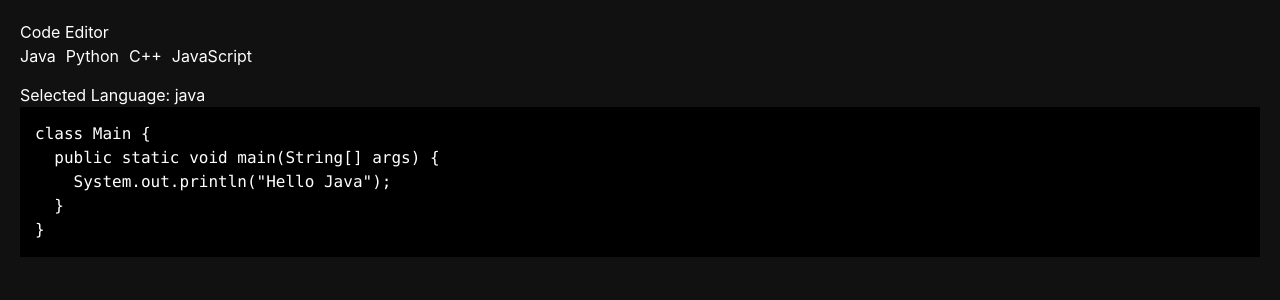
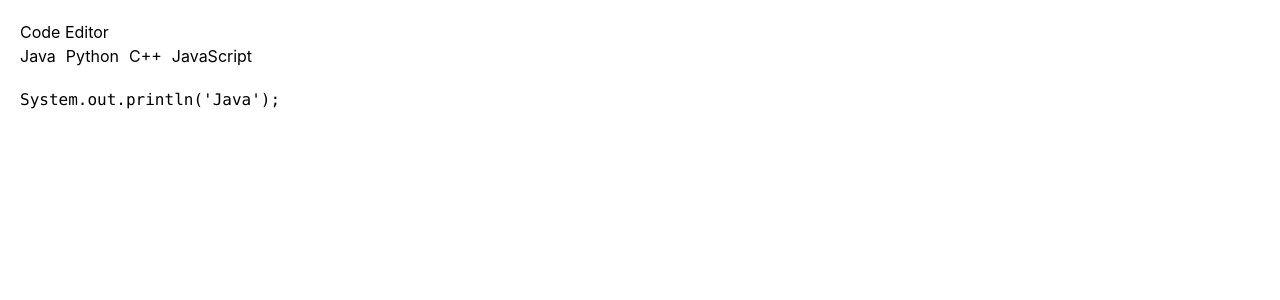
Before and after one commit to gnansiv06/placement-portal, a React (Vite) app: page /code in a window 1280 px wide. Shown: the top 300 px of the page. Built offline with nearby package versions, Linux system fonts and the light colour scheme.

Commit message:
force fix code editor buttons

```diff
--- a/src/pages/CodeEditor.jsx
+++ b/src/pages/CodeEditor.jsx
@@ -4,45 +4,38 @@ export default function CodeEditor() {
   const [language, setLanguage] = useState("java");
 
   const code = {
-    java: `class Main {
-  public static void main(String[] args) {
-    System.out.println("Hello Java");
-  }
-}`,
-    python: `print("Hello Python")`,
-    cpp: `#include<iostream>
-using namespace std;
-
-int main() {
-    cout << "Hello C++";
-    return 0;
-}`,
-    javascript: `console.log("Hello JavaScript");`
+    java: "System.out.println('Java');",
+    python: "print('Python')",
+    cpp: "cout << 'C++';",
+    javascript: "console.log('JS');"
   };
 
   return (
-    <div style={{ padding: "20px", background: "#111", color: "white", minHeight: "100vh" }}>
+    <div style={{ padding: 20 }}>
 
       <h2>Code Editor</h2>
 
-      {/* LANGUAGE BUTTONS */}
-      <div style={{ display: "flex", gap: "10px", marginBottom: "15px" }}>
+      <div style={{ display: "flex", gap: 10 }}>
 
-        <button onClick={() => setLanguage("java")}>Java</button>
+        <button onClick={() => setLanguage("java")}>
+          Java
+        </button>
 
-        <button onClick={() => setLanguage("python")}>Python</button>
+        <button onClick={() => setLanguage("python")}>
+          Python
+        </button>
 
-        <button onClick={() => setLanguage("cpp")}>C++</button>
+        <button onClick={() => setLanguage("cpp")}>
+          C++
+        </button>
 
-        <button onClick={() => setLanguage("javascript")}>JavaScript</button>
+        <button onClick={() => setLanguage("javascript")}>
+          JavaScript
+        </button>
 
       </div>
 
-      {/* SHOW SELECTED LANGUAGE */}
-      <h3>Selected Language: {language}</h3>
-
-      {/* CODE DISPLAY */}
-      <pre style={{ background: "#000", padding: "15px" }}>
+      <pre style={{ marginTop: 20 }}>
         {code[language]}
       </pre>
 
```
